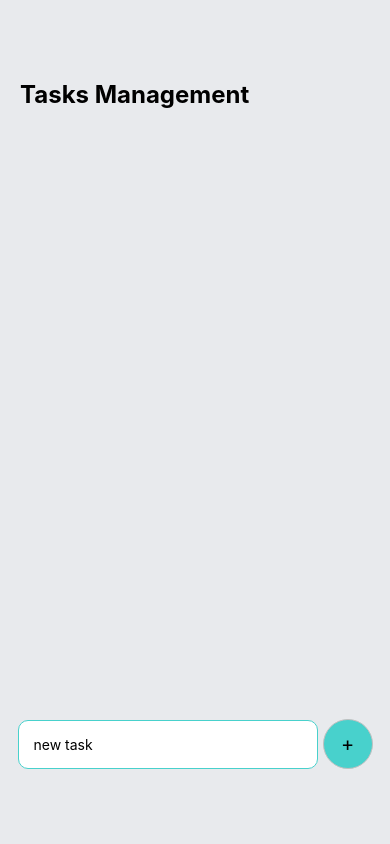
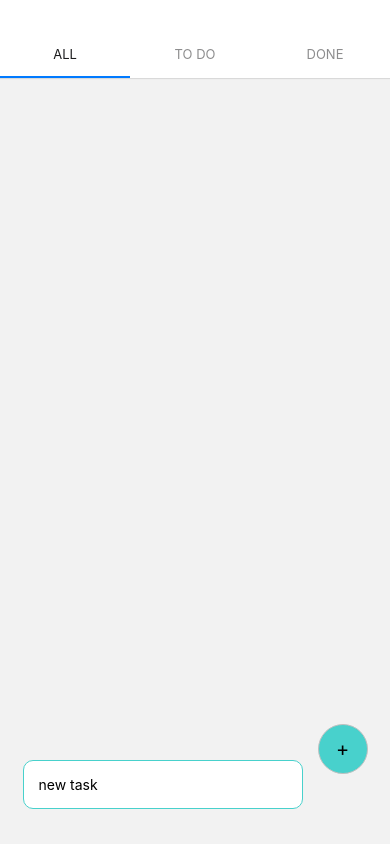
Before and after one commit to YolandaDuan/ToDoAPP, a React Native app: screen / in a window 390 px wide. Built offline with nearby package versions, Linux system fonts and the light colour scheme.

Commit message:
add tasks navigation

```diff
--- a/Todo.js
+++ b/Todo.js
@@ -1,23 +1,41 @@
 import React from 'react';
 import { StyleSheet, Text, View } from 'react-native';
+
 import Task from './components/Task';
 import NewTask from './components/NewTask';
+
 import { connect } from 'react-redux';
 
+import { NavigationContainer } from '@react-navigation/native';
+import { createMaterialTopTabNavigator } from '@react-navigation/material-top-tabs';
+
+function TaskList({ tasks }) {
+  return (
+    <View style={styles.tasksWrapper}>
+      <View style={styles.tasksList}>
+      { tasks.map(task => <Task key={task.id} id={task.id} text={task.text} isCompleted={task.isCompleted} />) }
+      </View>
+    </View>
+  )
+}
+
+const Tab = createMaterialTopTabNavigator();
+
 function Todo({ tasks }) {
+  const all = tasks;
+  const toDo = tasks.filter(task => !task.isCompleted);
+  const done = tasks.filter(task => task.isCompleted);
+
   return (
     <View style={styles.container}>
-      <View style={styles.tasksWrapper}>
-        <Text style={styles.title}>
-          Tasks Management
-        </Text>
-        <View style={styles.tasksList}>
-          { tasks.map(task => <Task key={task.id} id={task.id} text={task.text} isCompleted={task.isCompleted} />) }
-        </View>
-      </View>
-
+        <NavigationContainer>
+          <Tab.Navigator>
+            <Tab.Screen name="All" options={{ tabBarLabel: 'All' }} children={() => <TaskList tasks={all}/>} />
+            <Tab.Screen name="To do" options={{ tabBarLabel: 'To do' }} children={() => <TaskList tasks={toDo}/>} />
+            <Tab.Screen name="Done" options={{ tabBarLabel: 'Done' }} children={() => <TaskList tasks={done}/>} />
+          </Tab.Navigator>
+        </NavigationContainer>
       <NewTask />
-
     </View>
   );
 }
@@ -28,15 +46,14 @@ const mapStateToProps = (state) => {
   }
 }
 
-export default connect(mapStateToProps, null)(Todo);
-
 const styles = StyleSheet.create({
   container: {
+    marginTop: 30,
     flex: 1,
     backgroundColor: '#E8EAED',
   },
   tasksWrapper: {
-    paddingTop: 80,
+    paddingTop: 20,
     paddingHorizontal: 20,
   },
   title: {
@@ -45,3 +62,5 @@ const styles = StyleSheet.create({
     paddingBottom: 20
   }
 });
+
+export default connect(mapStateToProps, null)(Todo);
--- a/app.json
+++ b/app.json
@@ -10,6 +10,7 @@
       "resizeMode": "contain",
       "backgroundColor": "#ffffff"
     },
+    "packagerOpts": { "config": "metro.config.js", "sourceExts": ["js","jsx","svg"] },
     "updates": {
       "fallbackToCacheTimeout": 0
     },
--- a/components/NewTask.js
+++ b/components/NewTask.js
@@ -6,7 +6,6 @@ import { addTask } from '../redux/actions';
 
 const NewTask = ({ addTask }) => {
   const [task, setTask] = React.useState('');
-  // const [taskItems, setTaskItems] = useState([]);
 
   const handleAddTask = () => {
     addTask(task),
@@ -35,12 +34,12 @@ const NewTask = ({ addTask }) => {
 const styles = StyleSheet.create({
   newTaskWrapper: {
     position: 'absolute',
-    bottom: 60,
+    bottom: 20,
     width: '100%',
     flexDirection: 'row',
     justifyContent: 'space-around',
     alignItems: 'center',
-    padding: 15
+    padding: 15,
   },
   newTaskInput: {
     paddingVertical: 15,
@@ -49,8 +48,8 @@ const styles = StyleSheet.create({
     borderRadius: 10,
     borderColor: '#48D1CC',
     borderWidth: 1,
-    width: 300,
-
+    width: 280,
+    bottom: 35
   },
   addButton: {
     width: 50,
@@ -60,7 +59,8 @@ const styles = StyleSheet.create({
     justifyContent: 'center',
     alignItems: 'center',
     borderColor: '#C0C0C0',
-    borderWidth: 1
+    borderWidth: 1,
+    bottom: 35
   },
   buttonText: {
     fontSize: 20
--- a/components/Task.js
+++ b/components/Task.js
@@ -1,9 +1,12 @@
-import React, { useState } from 'react';
-import { View, Text, StyleSheet, Button, Alert } from 'react-native';
+import React from 'react';
+import { View, Text, StyleSheet, TouchableOpacity } from 'react-native';
 import BouncyCheckbox from "react-native-bouncy-checkbox";
 
 import { connect } from 'react-redux';
 import { deleteTask, toggleComplete } from '../redux/actions';
+
+import { FontAwesomeIcon } from '@fortawesome/react-native-fontawesome'
+import { faTrashAlt } from '@fortawesome/free-solid-svg-icons'
 
 const Task = ({id, text, isCompleted, deleteTask, toggleComplete}) => {
     const handleDeleteTask = () => {
@@ -27,11 +30,12 @@ const Task = ({id, text, isCompleted, deleteTask, toggleComplete}) => {
                     ></BouncyCheckbox>
                 <Text style={isCompleted ? styles.taskDoneText : styles.taskText}>{text}</Text>
             </View>
-            <Button
-                title='X'
-                color = '#B22222'
-                onPress={handleDeleteTask}
-            />
+
+            <TouchableOpacity onPress={handleDeleteTask}>
+                <View>
+                    <FontAwesomeIcon icon={faTrashAlt} />
+                </View>
+            </TouchableOpacity>
         </View>
     )
 }
```
Also changed, not shown: package.json (+8 -0 lines), 1 other file (tests, documents, lock files or other folders).
